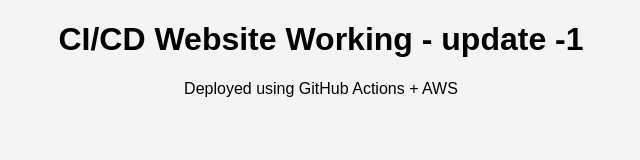
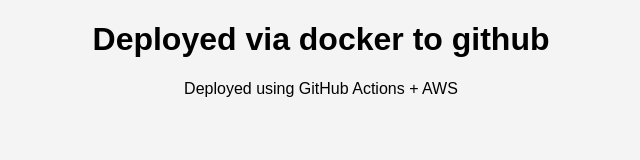
Before and after one commit to sreehari39/sree-static-site, a plain HTML site: page index.html in a window 1280 px wide. Shown: the whole page, without its empty margins (319-959 px from the left). Drawn offline with Linux system fonts and the light colour scheme.

Commit message:
this is from docker bro

```diff
--- a/index.html
+++ b/index.html
@@ -5,7 +5,7 @@
   <link rel="stylesheet" href="style.css">
 </head>
 <body>
-  <h1>CI/CD Website Working - update -1</h1>
+  <h1>Deployed via docker to github </h1>
   <p>Deployed using GitHub Actions + AWS</p>
 </body>
 </html>
```
